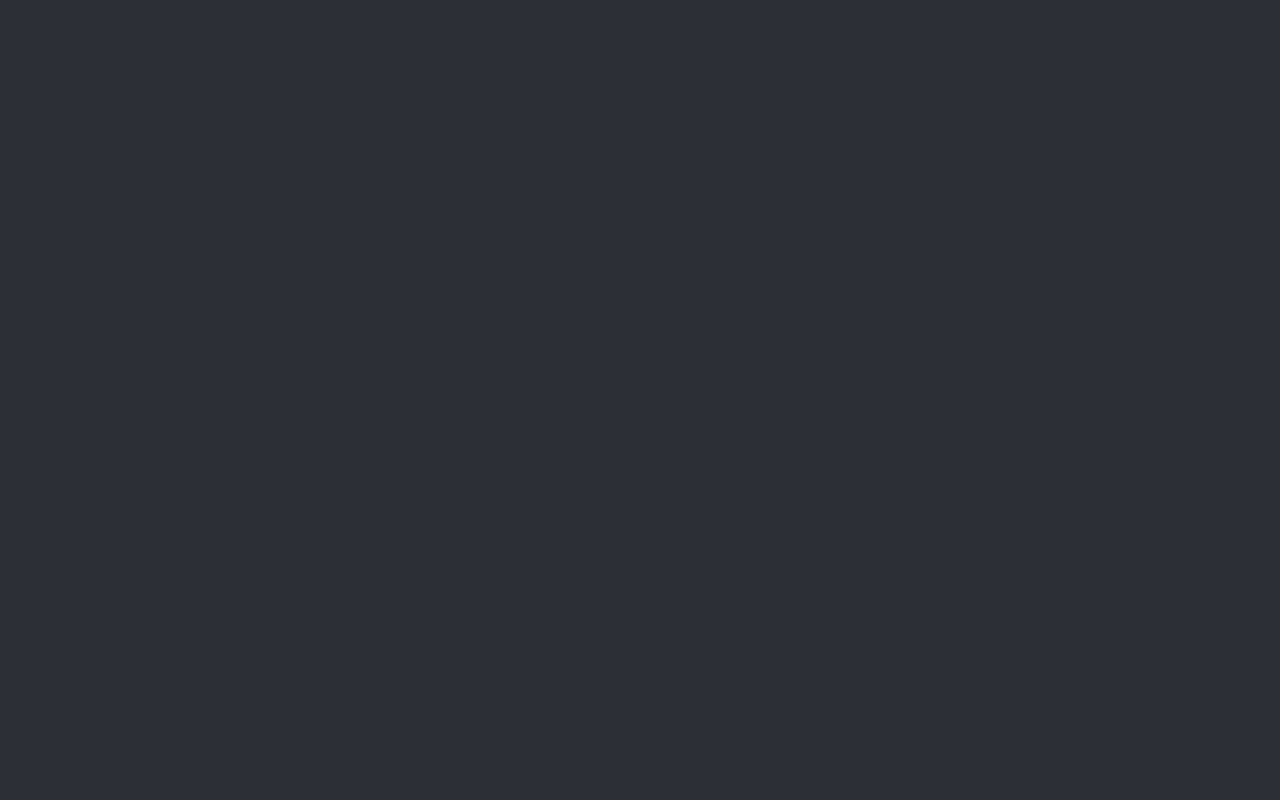
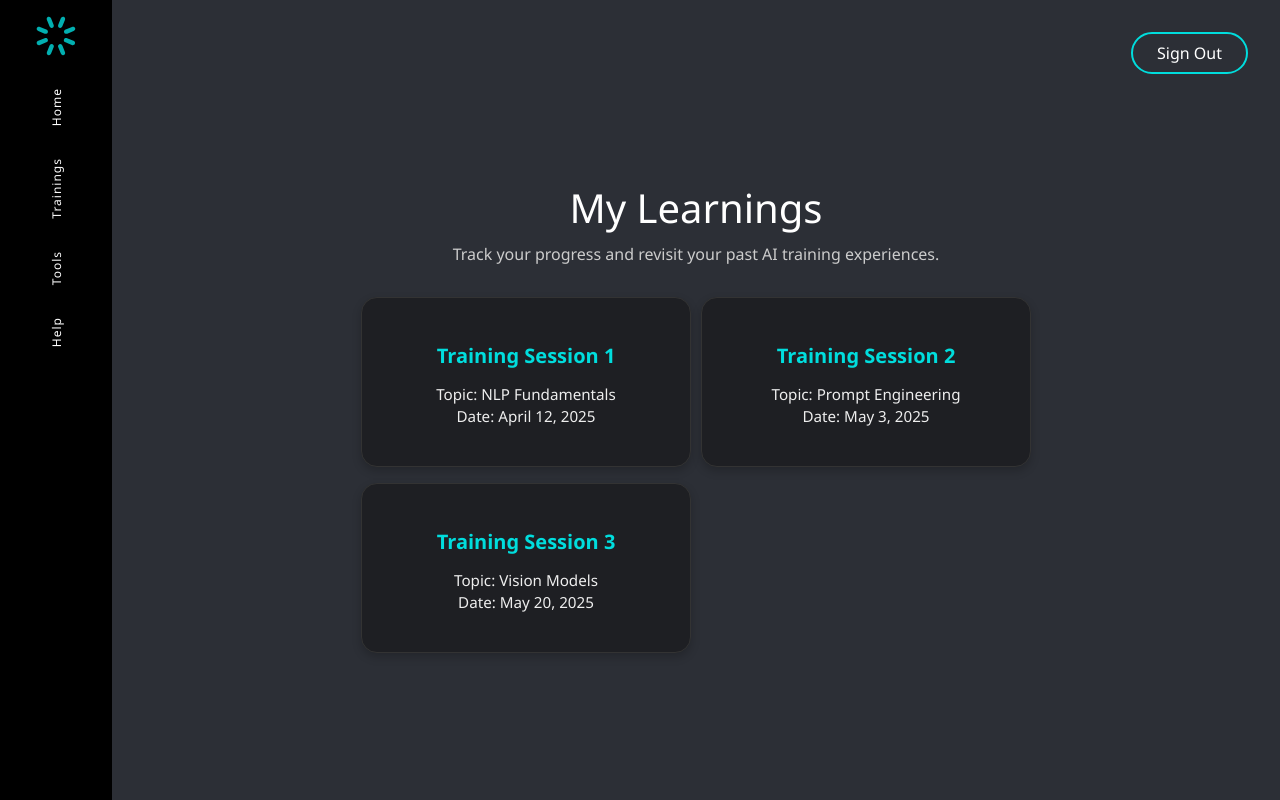
Before and after one commit to ajayat/clarif-ai, a React (Vite) app in the folder frontend/: page /learnings in a window 1280 px wide. Before the commit this address had no page. Built offline with nearby package versions, Linux system fonts and the light colour scheme.

Commit message:
Add Learnings page

```diff
--- a/frontend/src/App.css
+++ b/frontend/src/App.css
@@ -5,6 +5,10 @@ body, html {
   font-family: 'Segoe UI', Tahoma, Geneva, Verdana, sans-serif;
   background-color: #2c2f36;
   color: white;
+}
+
+a {
+  text-decoration: none;
 }
 
 /* Layout */
@@ -110,44 +114,6 @@ body, html {
   margin-bottom: 2rem;
 }
 
-.cta-container {
-  display: flex;
-  flex-direction: row;
-  gap: 2rem; /* Horizontal space between buttons */
-  justify-content: center;
-  align-items: center;
-  margin-top: 2rem;
-  /* flex-wrap: wrap; /* Allows wrapping on smaller screens */
-}
-
-
-/* Call to action button */
-.btn-cta {
-  background: linear-gradient(135deg, #00f0ff, #00695c);
-  color: white;
-  padding: 0.75rem 2rem;
-  border: none;
-  border-radius: 9999px;
-  cursor: pointer;
-  font-weight: bold;
-  transition: opacity 0.3s;
-}
-
-.btn-cta:hover {
-  opacity: 0.9;
-}
-
-.btn-cta.large {
-  font-size: 1.25rem;
-  padding: 1.25rem 2rem;
-  min-width: 280px;
-  height: 80px;
-  display: flex;
-  justify-content: center;
-  align-items: center;
-  white-space: nowrap;
-}
-
 /* Responsive */
 @media (max-width: 768px) {
   .sidebar {
--- a/frontend/src/App.jsx
+++ b/frontend/src/App.jsx
@@ -1,5 +1,5 @@
 import { useEffect } from 'react';
-import './App.css';
+import Sidebar from './Sidebar';
 import logo from './assets/logo.svg';
 
 function App() {
@@ -9,15 +9,7 @@ function App() {
 
   return (
     <div className="app-container">
-      <aside className="sidebar">
-        <img src={logo} alt="ClarifAI Logo" className="sidebar-logo" />
-        <nav className="nav-menu">
-          <a href="#home">Home</a>
-          <a href="#business">For Business</a>
-          <a href="#about">About</a>
-          <a href="#contact">Contact</a>
-        </nav>
-      </aside>
+      <Sidebar />
       <main className="main-content">
         <header className="header-buttons">
           <a href="/dashboard" className="btn-sign">Sign In</a>
@@ -28,7 +20,7 @@ function App() {
           <h1 className="hero-title">ClarifAI</h1>
           <p className="hero-tagline">Never Stop Your Doubt,</p>
           <p className="hero-highlight">ClarifAI Them.</p>
-          <button className="btn-cta">Try ClarifAI</button>
+          <button className="btn-sign">Try ClarifAI</button>
         </section>
       </main>
     </div>
--- /dev/null
+++ b/frontend/src/Dashboard.css
@@ -0,0 +1,43 @@
+.cta-container {
+  display: flex;
+  flex-direction: row;
+  gap: 2rem; /* Horizontal space between buttons */
+  justify-content: center;
+  align-items: center;
+  margin-top: 2rem;
+  /* flex-wrap: wrap; /* Allows wrapping on smaller screens */
+}
+
+
+/* Call to action button */
+.btn-cta {
+  background: linear-gradient(135deg, #00d0de, #00695c);
+  color: white;
+  padding: 0.5rem 2rem;
+  border: none;
+  border-radius: 9999px;
+  cursor: pointer;
+  font-weight: bold;
+  transition: opacity 0.3s;
+}
+
+.btn-cta:hover {
+  opacity: 0.5;
+}
+
+.btn-cta.large {
+  font-size: 1.25rem;
+  padding: 0 2em;
+  height: 4rem;
+  display: flex;
+  justify-content: center;
+  align-items: center;
+  white-space: nowrap;
+}
+
+.highlight {
+  font-size: 3rem;
+  font-weight: 300;
+  color: #0dd;
+  margin-bottom: 1rem;
+}
--- a/frontend/src/Dashboard.jsx
+++ b/frontend/src/Dashboard.jsx
@@ -1,6 +1,6 @@
 import { useEffect } from 'react';
-import './App.css';
-import logo from './assets/logo.svg';
+import Sidebar from './Sidebar';
+import './Dashboard.css';
 
 function Dashboard() {
   useEffect(() => {
@@ -9,23 +9,15 @@ function Dashboard() {
 
   return (
     <div className="app-container">
-      <aside className="sidebar">
-        <img src={logo} alt="ClarifAI Logo" className="sidebar-logo" />
-        <nav className="nav-menu">
-          <a href="#home">Home</a>
-          <a href="#trainings">My Trainings</a>
-          <a href="#tools">Tools</a>
-          <a href="#help">Help</a>
-        </nav>
-      </aside>
+      <Sidebar />
       <main className="main-content">
         <header className="header-buttons">
             <a href="/" className="btn-sign">Sign Out</a>
         </header>
         <section className="hero-section">
-          <h1 className="hero-title">Welcome Back <span className="highlight">Lia</span></h1>
+          <h1 className="hero-title">Welcome Back, <span className="highlight">Lia</span></h1>
           <div className="cta-container">
-            <button className="btn-cta large">Access My Trainings</button>
+            <a href="/learnings" className="btn-cta large">My Trainings</a>
             <button className="btn-cta large">Discover the AI Tools</button>
             <button className="btn-cta large">Need Help ?</button>
           </div>
--- /dev/null
+++ b/frontend/src/Learnings.css
@@ -0,0 +1,62 @@
+/* Specific styles for Learnings page */
+.hero-title {
+  font-size: 2.5rem;
+  margin-bottom: 0.5rem;
+}
+
+.hero-tagline {
+  font-size: 1rem;
+  margin-bottom: 2rem;
+  color: #ccc;
+}
+
+/* Learnings card layout */
+.learnings-container {
+  display: grid;
+  grid-template-columns: repeat(auto-fit, minmax(15rem, 1fr));
+  column-gap: 5rem;
+  row-gap: 1rem;
+  justify-items: center;
+  width: 100%;
+  max-width: 1500px;
+  margin: 0 auto;
+}
+
+
+.learning-card {
+  background-color: #1e1f23;
+  border: 1px solid #333;
+  border-radius: 1rem;
+  padding: 1.5rem;
+  width: 280px;
+  box-shadow: 0 4px 10px rgba(0, 0, 0, 0.2);
+  transition: transform 0.2s ease;
+}
+
+.learning-card:hover {
+  transform: translateY(-5px);
+}
+
+.card-title {
+  font-size: 1.25rem;
+  color: #0dd;
+  margin-bottom: 0.5rem;
+}
+
+.card-desc {
+  font-size: 0.95rem;
+  color: #eee;
+  line-height: 1.4;
+}
+
+/* Responsive tweaks */
+@media (max-width: 768px) {
+  .learnings-container {
+    flex-direction: column;
+    align-items: center;
+  }
+
+  .learning-card {
+    width: 90%;
+  }
+}
--- /dev/null
+++ b/frontend/src/Learnings.jsx
@@ -0,0 +1,40 @@
+import { useEffect } from 'react';
+import Sidebar from './Sidebar';
+import './Learnings.css';
+
+function Learnings() {
+  useEffect(() => {
+    document.title = "My Learnings - ClarifAI";
+  }, []);
+
+  return (
+    <div className="app-container">
+      <Sidebar />
+      <main className="main-content">
+        <header className="header-buttons">
+            <a href="/" className="btn-sign">Sign Out</a>
+        </header>
+        <section className="hero-section">
+          <h1 className="hero-title">My Learnings</h1>
+          <p className="hero-tagline">Track your progress and revisit your past AI training experiences.</p>
+          <div className="learnings-container">
+            <div className="learning-card">
+              <h3 className="card-title">Training Session 1</h3>
+              <p className="card-desc">Topic: NLP Fundamentals<br/>Date: April 12, 2025</p>
+            </div>
+            <div className="learning-card">
+              <h3 className="card-title">Training Session 2</h3>
+              <p className="card-desc">Topic: Prompt Engineering<br/>Date: May 3, 2025</p>
+            </div>
+            <div className="learning-card">
+              <h3 className="card-title">Training Session 3</h3>
+              <p className="card-desc">Topic: Vision Models<br/>Date: May 20, 2025</p>
+            </div>
+          </div>
+        </section>
+      </main>
+    </div>
+  );
+}
+
+export default Learnings;
--- /dev/null
+++ b/frontend/src/Sidebar.jsx
@@ -0,0 +1,19 @@
+import logo from './assets/logo.svg';
+import { NavLink } from 'react-router-dom';
+import './App.css'
+
+function Sidebar() {
+  return (
+    <aside className="sidebar">
+      <img src={logo} alt="ClarifAI Logo" className="sidebar-logo" />
+      <nav className="nav-menu">
+        <NavLink to="/dashboard" className={({ isActive }) => isActive ? 'active' : ''}>Home</NavLink>
+        <NavLink to="/learnings" className={({ isActive }) => isActive ? 'active' : ''}>Trainings</NavLink>
+        <NavLink to="/tools" className={({ isActive }) => isActive ? 'active' : ''}>Tools</NavLink>
+        <NavLink to="/help" className={({ isActive }) => isActive ? 'active' : ''}>Help</NavLink>
+      </nav>
+    </aside>
+  );
+}
+
+export default Sidebar;
--- a/frontend/src/main.jsx
+++ b/frontend/src/main.jsx
@@ -3,6 +3,7 @@ import ReactDOM from 'react-dom/client';
 import { BrowserRouter, Routes, Route } from 'react-router-dom';
 import App from './App';
 import Dashboard from './Dashboard';
+import Learnings from './Learnings';
 
 ReactDOM.createRoot(document.getElementById('root')).render(
   <React.StrictMode>
@@ -10,6 +11,7 @@ ReactDOM.createRoot(document.getElementById('root')).render(
       <Routes>
         <Route path="/" element={<App />} />
         <Route path="/dashboard" element={<Dashboard />} />
+        <Route path="/learnings" element={<Learnings />} />
       </Routes>
     </BrowserRouter>
   </React.StrictMode>
```
